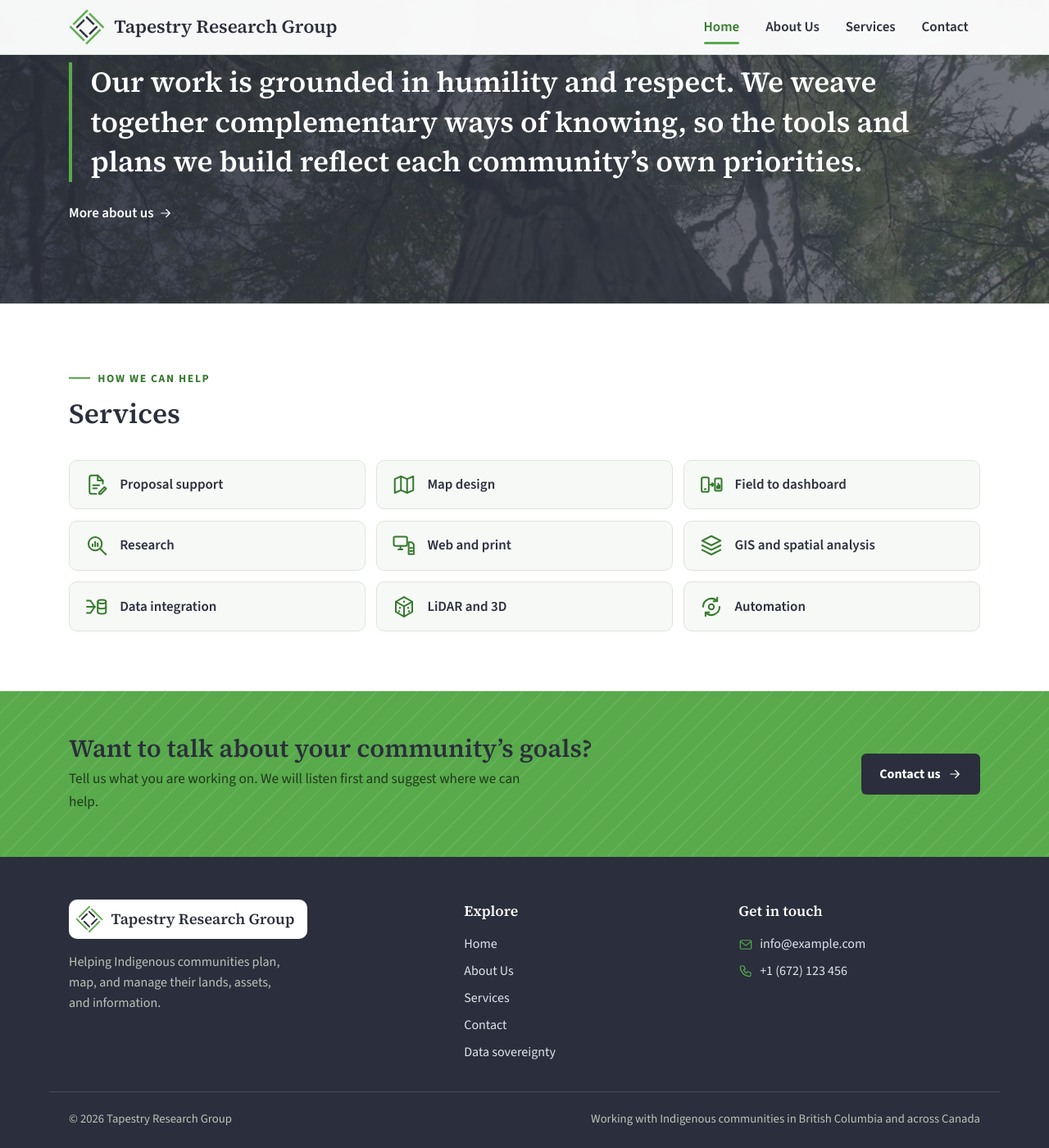
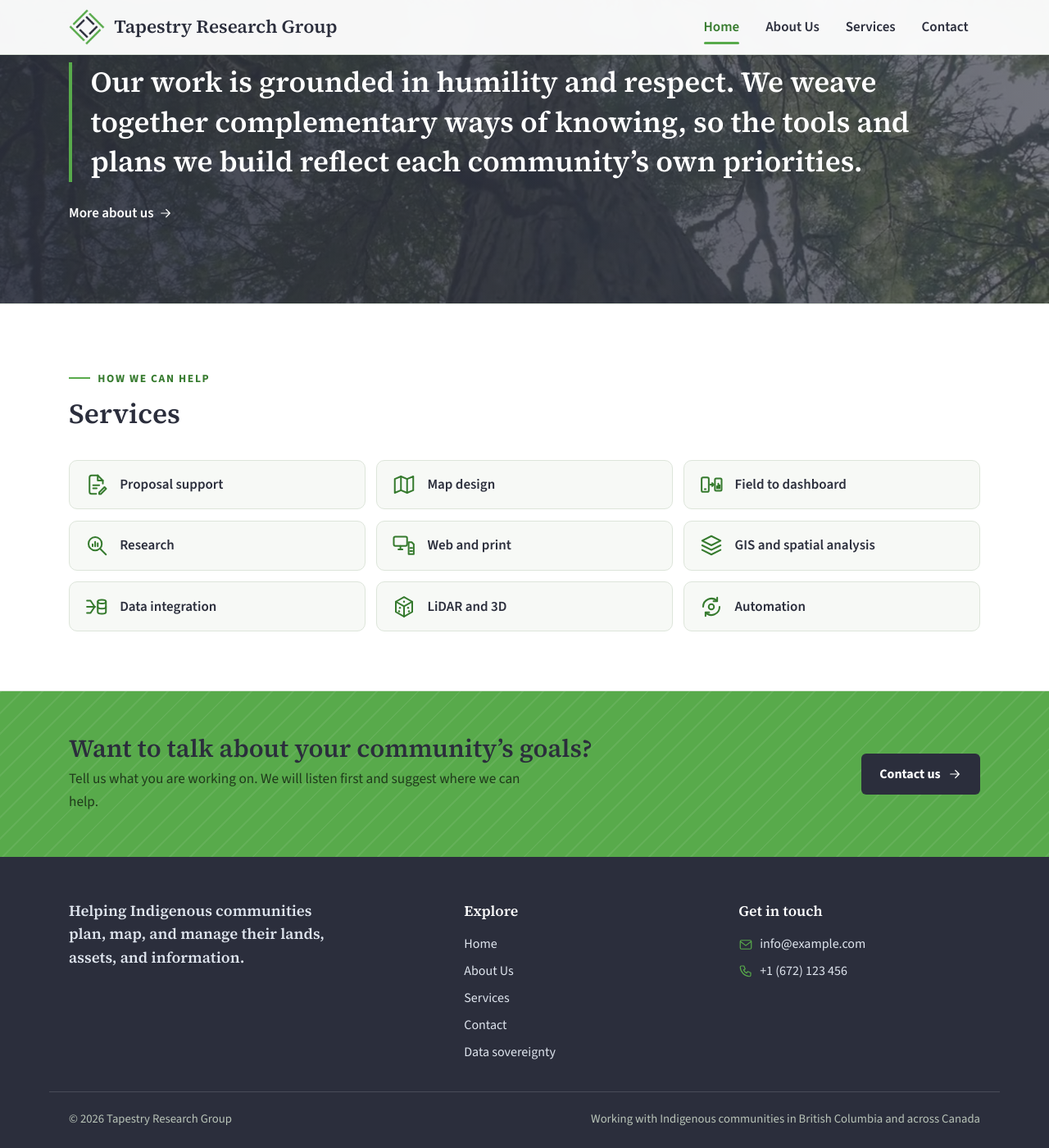
Before and after one commit to James1-9-9-5/tap_website, a Jekyll site: the page built from index.html, in a window 1280 px wide and 1400 px high, scrolled down 1478 px. Shown: the whole window at 82% size. Built offline with Jekyll 4.4.1, drawn with Linux system fonts in a browser that asks for light colours.

Commit message:
Add files via upload

```diff
--- a/_includes/footer.html
+++ b/_includes/footer.html
@@ -1,7 +1,6 @@
 <footer class="site-footer">
   <div class="wrap footer-grid">
     <div class="footer-about">
-      <a class="brand brand-footer" href="index.html"><img src="images/logo.png" alt="" width="36" height="36"><span>Tapestry Research Group</span></a>
       <p>{{ site.tagline }}</p>
     </div>
     <nav class="footer-nav" aria-label="Footer">
--- a/_layouts/default.html
+++ b/_layouts/default.html
@@ -22,7 +22,7 @@
   <link rel="preconnect" href="https://fonts.gstatic.com" crossorigin>
   <link href="https://fonts.googleapis.com/css2?family=Source+Sans+3:wght@400;600;700&family=Source+Serif+4:opsz,wght@8..60,600&display=swap" rel="stylesheet">
   <link rel="icon" href="images/logo.png">
-  <link rel="stylesheet" href="css/style.css?v=11">
+  <link rel="stylesheet" href="css/style.css?v=12">
 </head>
 <body>
   {% include header.html %}
--- a/css/style.css
+++ b/css/style.css
@@ -212,11 +212,8 @@ main{flex:1;display:flex;flex-direction:column}
 /* Footer */
 .site-footer{background:var(--navy);color:#b9c4b8;padding:3.25rem 0 1.5rem;font-size:1rem}
 .footer-grid{display:grid;grid-template-columns:1.5fr 1fr 1fr;gap:2.5rem;padding-bottom:2rem}
-.brand-footer{display:inline-flex;color:var(--navy);background:#fff;font-size:1.15rem;margin-bottom:1rem;padding:.45rem 1rem .45rem .5rem;border-radius:10px;gap:.6rem}
-.brand-footer img{width:34px;height:34px}
-.site-footer a.brand-footer,.site-footer a.brand-footer:hover{color:var(--navy);text-decoration:none}
 .site-footer strong{display:block;color:#fff;font-family:var(--serif);font-size:1.1rem;margin-bottom:.6rem}
-.site-footer p{margin:0;max-width:34ch;line-height:1.55}
+.site-footer p{margin:0;max-width:34ch;line-height:1.55;font-family:var(--serif);font-size:1.15rem;color:#dfe5ee}
 .site-footer a{color:#dfe5ee;text-decoration:none}
 .footer-nav a,.footer-contact a{display:flex;align-items:center;gap:.5rem;padding:.2rem 0}
 .footer-contact .icon{width:18px;height:18px;color:var(--green)}
```
Also changed, not shown: 1 other file.
